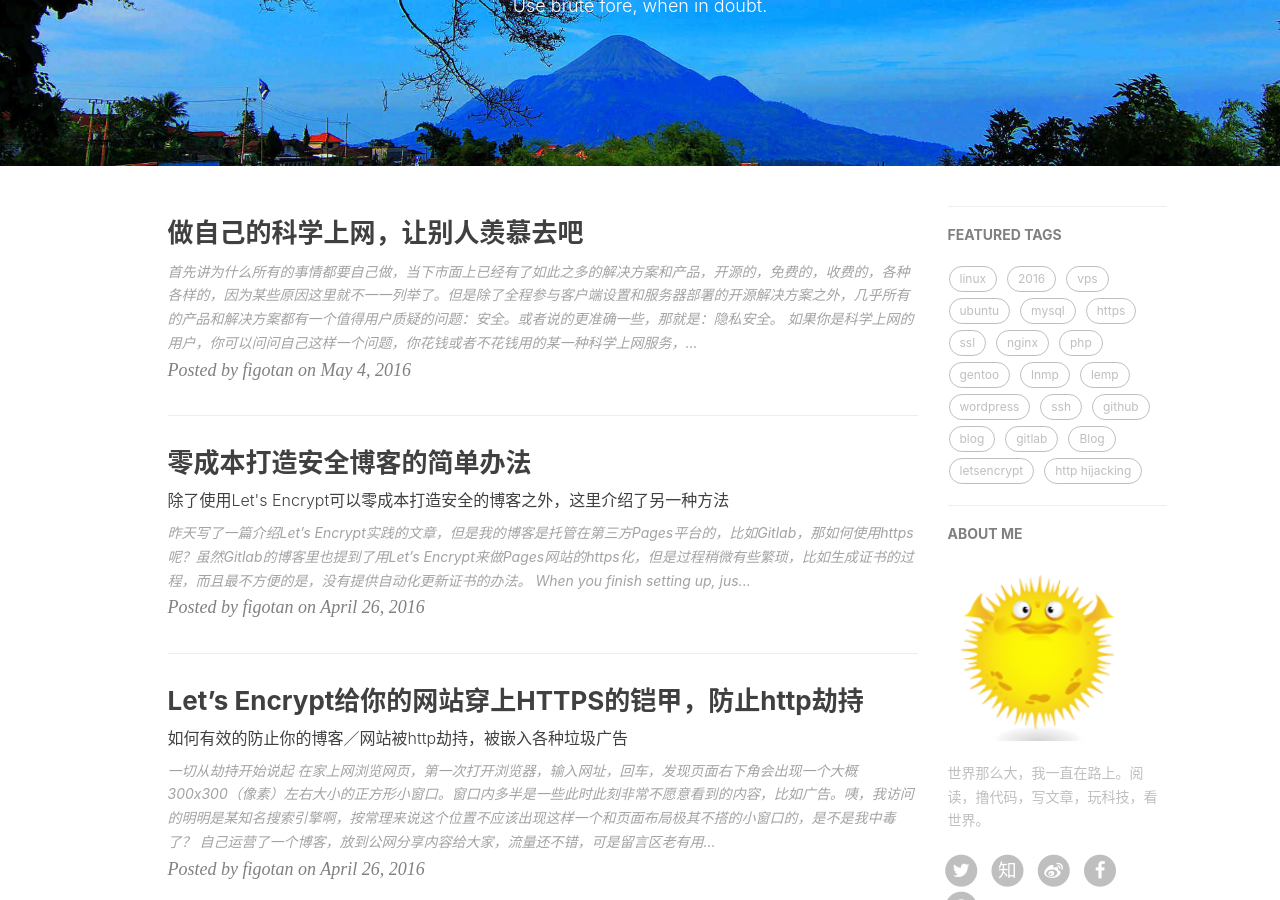
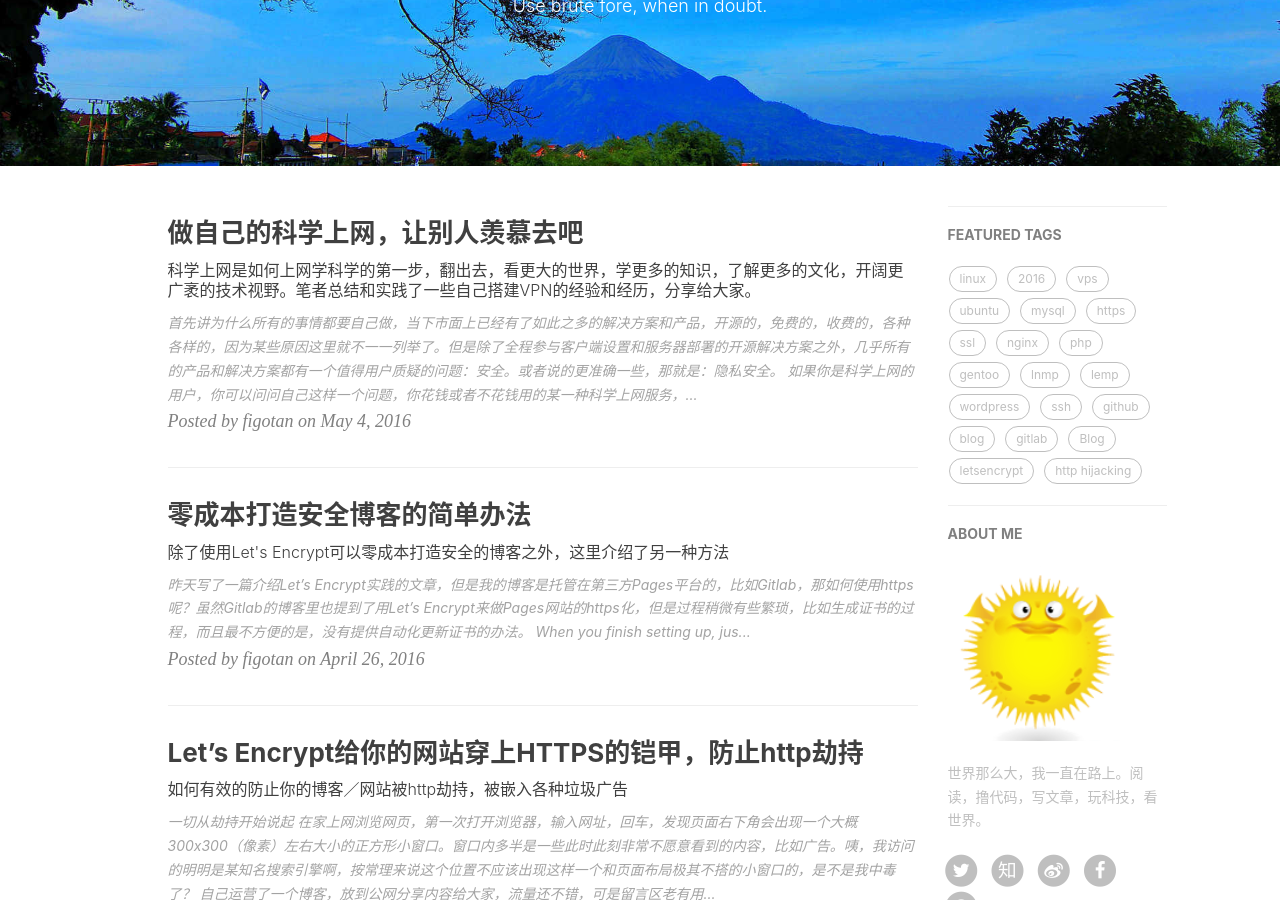
Before and after one commit to figofuture/figofuture.github.io, a Jekyll site: the page built from index.html, in a window 1280 px wide and 900 px high, scrolled down 340 px. Built offline with Jekyll 4.4.1, drawn with Linux system fonts in a browser that asks for light colours; nearby versions of some CDN libraries; the list of posts is cut into pages by our own code.

Commit message:
update post

```diff
--- a/_posts/2016-05-04-cook-your-own-vpn.markdown
+++ b/_posts/2016-05-04-cook-your-own-vpn.markdown
@@ -1,10 +1,10 @@
 ---
 layout: post
 title:  "做自己的科学上网，让别人羡慕去吧"
-subtitle:   ""
+subtitle:   "科学上网是如何上网学科学的第一步，翻出去，看更大的世界，学更多的知识，了解更多的文化，开阔更广袤的技术视野。笔者总结和实践了一些自己搭建VPN的经验和经历，分享给大家。"
 date:       2016-05-04
 author:     "figotan"
-header-img: "img/header/20160504.png"
+header-img: "img/header/20160504.jpg"
 header-mask: 0.5
 catalog: true
 tags:
```
